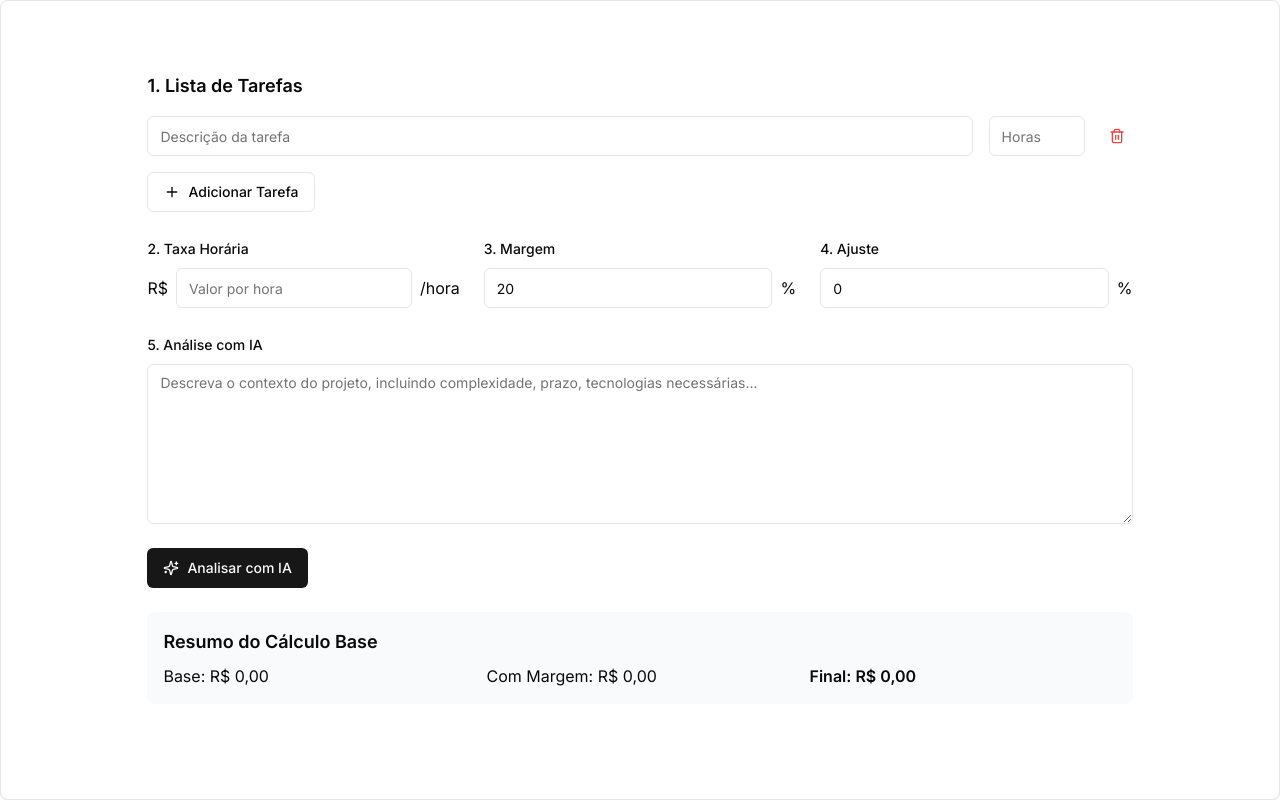
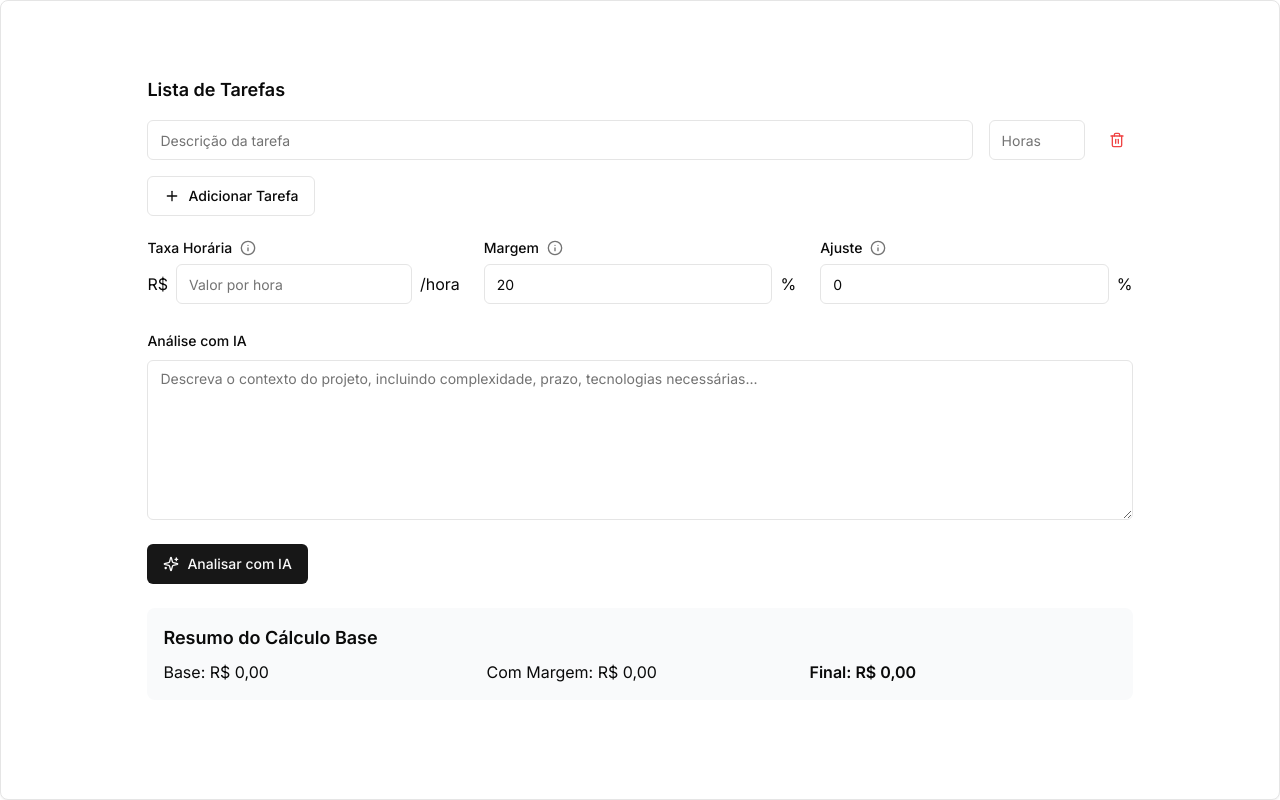
Before and after one commit to rafaeelricco/price-estimate-app, a Next.js app: page / in a window 1280 px wide. Built offline with nearby package versions, Linux system fonts and the light colour scheme.

Commit message:
feat: updated PriceEstimate component with tooltips for form labels; improve user guidance by adding descriptive tooltips for hourly rate, margin, and adjustment fields

```diff
--- a/src/features/price-estimate.tsx
+++ b/src/features/price-estimate.tsx
@@ -20,6 +20,7 @@ import { zodResolver } from '@hookform/resolvers/zod'
 import { Plus, Sparkles, Trash2 } from 'lucide-react'
 import { useForm } from 'react-hook-form'
 
+import { TooltipGenericMessage } from '@/components/ui/tooltip'
 import {
    calculateTotal,
    extractSection,
@@ -213,7 +214,7 @@ const AiCalculator: React.FC = () => {
             <form onSubmit={form.handleSubmit(onSubmit)} className="space-y-6">
                {/* Lista de Tarefas */}
                <div className="space-y-4">
-                  <h3 className="text-lg font-semibold">1. Lista de Tarefas</h3>
+                  <h3 className="text-lg font-semibold">Lista de Tarefas</h3>
                   {form.watch('tasks').map((_, index) => (
                      <div key={index} className="flex gap-4">
                         <FormField
@@ -288,7 +289,16 @@ const AiCalculator: React.FC = () => {
                      name="config.hourlyRate"
                      render={({ field }) => (
                         <FormItem>
-                           <FormLabel>2. Taxa Horária</FormLabel>
+                           <FormLabel
+                              tooltip={
+                                 <TooltipGenericMessage
+                                    title="Taxa Horária"
+                                    description="É o valor que você cobra por hora de trabalho."
+                                 />
+                              }
+                           >
+                              Taxa Horária
+                           </FormLabel>
                            <div className="flex items-center gap-2">
                               <span>R$</span>
                               <FormControl>
@@ -310,7 +320,16 @@ const AiCalculator: React.FC = () => {
                      name="config.safetyMargin"
                      render={({ field }) => (
                         <FormItem>
-                           <FormLabel>3. Margem</FormLabel>
+                           <FormLabel
+                              tooltip={
+                                 <TooltipGenericMessage
+                                    title="Margem"
+                                    description="É o valor que você adiciona ao valor base para garantir uma margem de lucro."
+                                 />
+                              }
+                           >
+                              Margem
+                           </FormLabel>
                            <div className="flex items-center gap-2">
                               <FormControl>
                                  <Input type="number" {...field} />
@@ -327,7 +346,16 @@ const AiCalculator: React.FC = () => {
                      name="config.valueAdjustment"
                      render={({ field }) => (
                         <FormItem>
-                           <FormLabel>4. Ajuste</FormLabel>
+                           <FormLabel
+                              tooltip={
+                                 <TooltipGenericMessage
+                                    title="Ajuste"
+                                    description="É o valor que você adiciona ao valor base para garantir uma margem de lucro."
+                                 />
+                              }
+                           >
+                              Ajuste
+                           </FormLabel>
                            <div className="flex items-center gap-2">
                               <FormControl>
                                  <Input type="number" {...field} />
@@ -346,7 +374,7 @@ const AiCalculator: React.FC = () => {
                   name="context.projectContext"
                   render={({ field }) => (
                      <FormItem>
-                        <FormLabel>5. Análise com IA</FormLabel>
+                        <FormLabel>Análise com IA</FormLabel>
                         <FormControl>
                            <Textarea
                               placeholder="Descreva o contexto do projeto, incluindo complexidade, prazo, tecnologias necessárias..."
```
